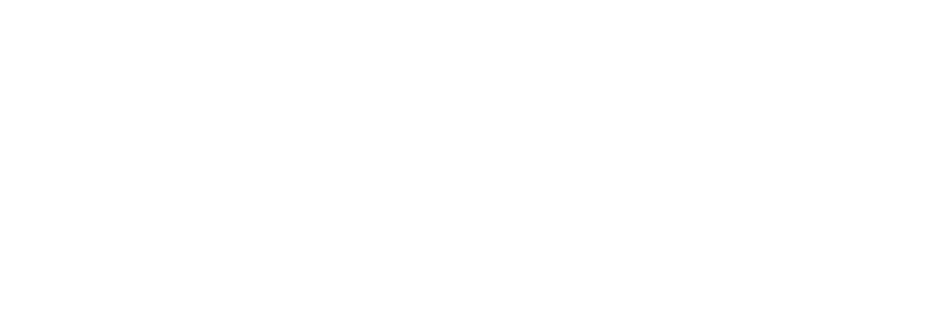
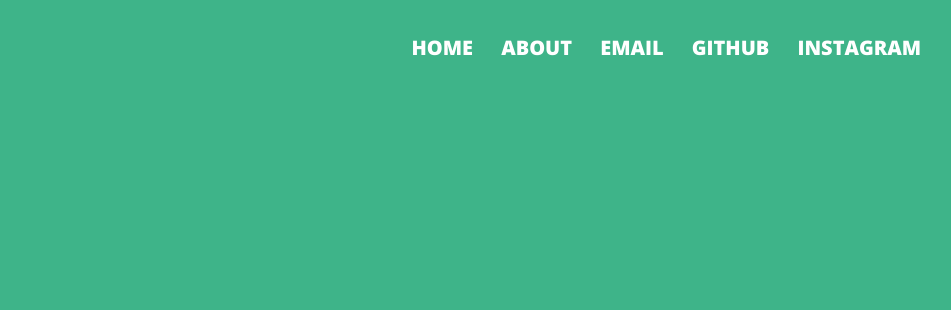
Before and after one commit to karahanyavuzkara/karahanyavuzkara.github.io, a plain HTML site: page index.html in a window 1280 px wide. Shown: the top 310 px of the page, without its empty margins (270-1221 px from the left). Drawn offline with nearby package versions, Linux system fonts and the light colour scheme.

Commit message:
Update style.css

```diff
--- a/style.css
+++ b/style.css
@@ -2,6 +2,9 @@
     margin: 0;
     padding:0;
     font-family: 'Open Sans', sans-serif;
+}
+body {
+  background-color: rgba(62,180,137);
 }
 .header{
     min-height: 100vh;
```
